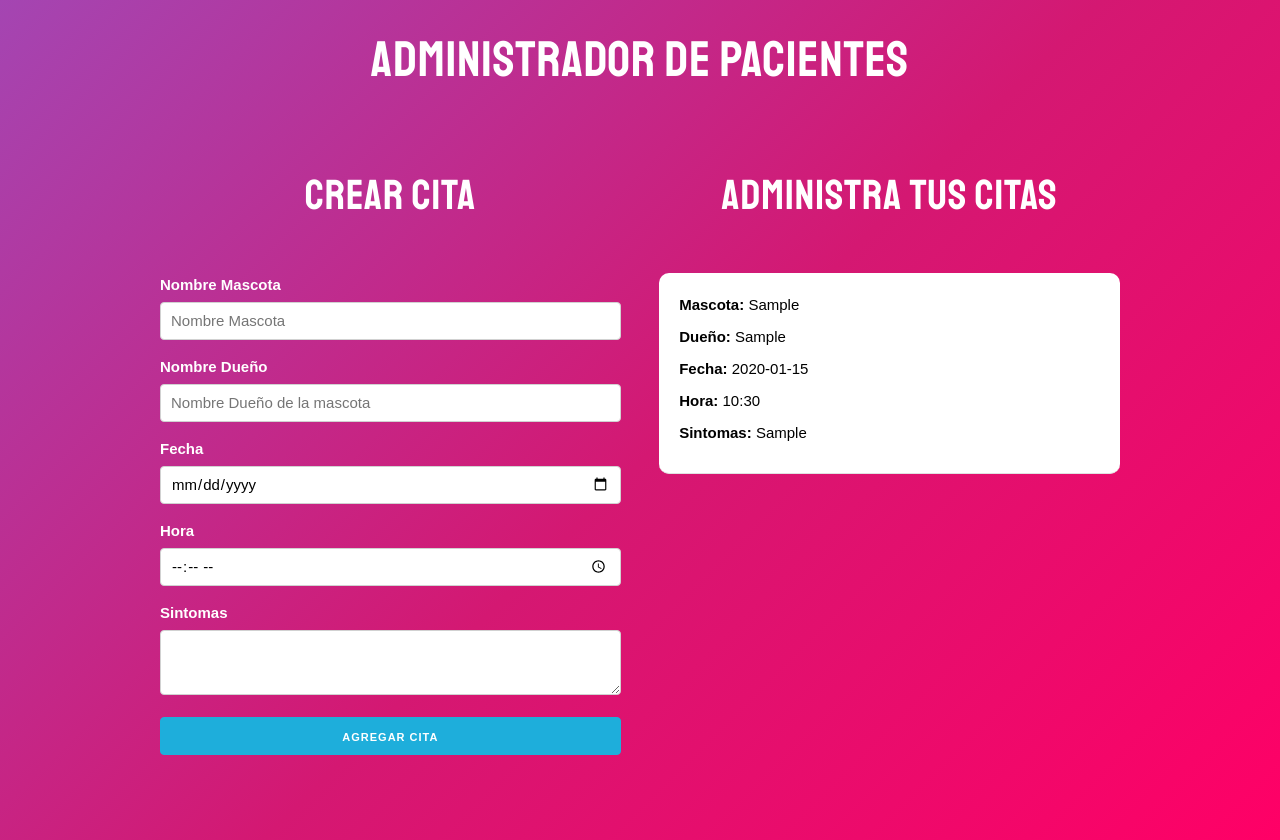
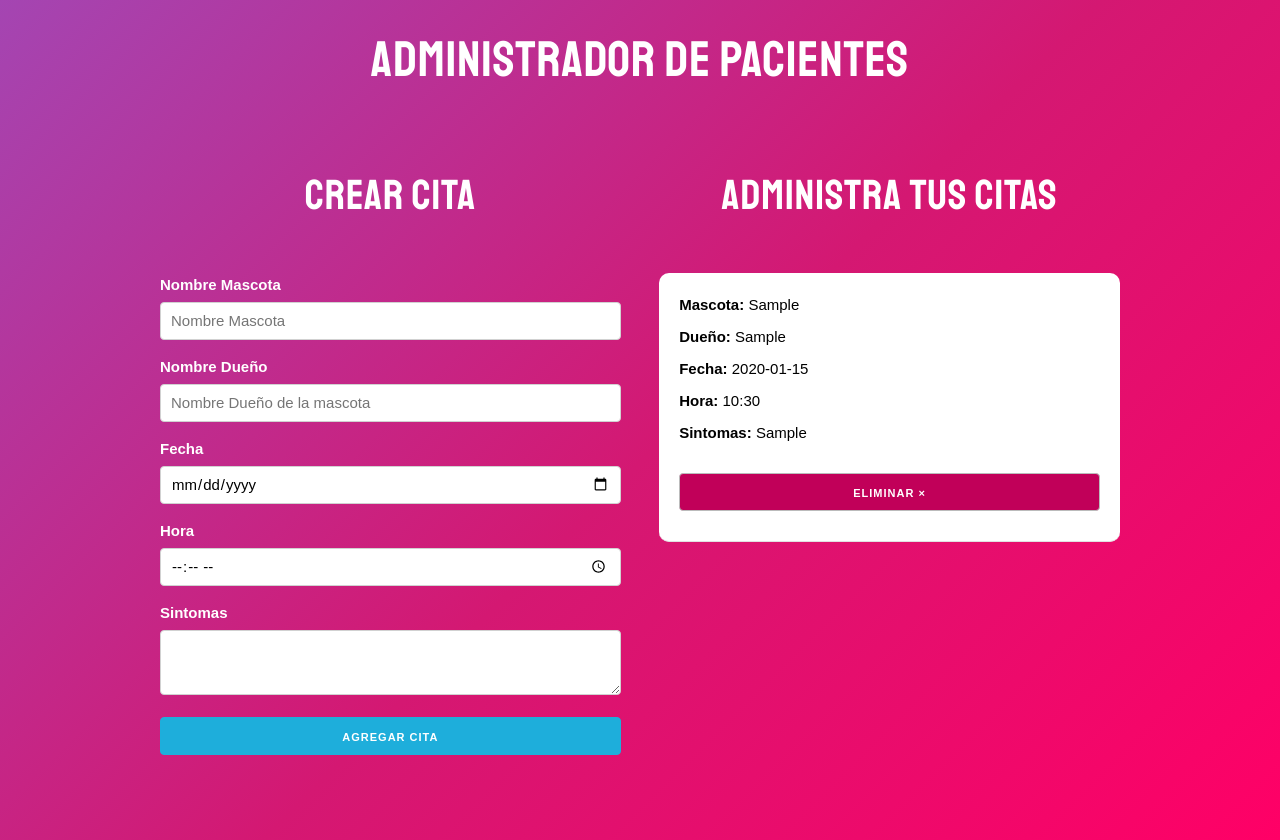
Before and after one commit to dfldiego/r-AdministradorPacientes, a React (Create React App) app: page / in a window 1280 px wide. Both pictures are taken after typing "Sample", "Sample", "2020-01-15", "10:30", "Sample" into the empty fields and a click on the button "AGREGAR CITA". Built offline with nearby package versions, Linux system fonts and the light colour scheme.

Commit message:
eliminando citas del state

```diff
--- a/src/App.js
+++ b/src/App.js
@@ -9,8 +9,13 @@
 
   //Funcion que tome las citas actuales y agregue la nueva.
   const crearCita = cita => {
-    //console.log(cita);
     setCitas([...citas, cita])
+  }
+
+  //Funcion que elimina una cita por su id
+  const eliminarCita = id => {
+    const nuevasCitas = citas.filter(cita => cita.id !== id);
+    setCitas(nuevasCitas);
   }
 
   return (
--- a/src/components/Cita.jsx
+++ b/src/components/Cita.jsx
@@ -1,6 +1,6 @@
 import React, { Fragment } from 'react'
 
-const Cita = ({ cita }) => {
+const Cita = ({ cita, eliminarCita }) => {
 
     return (
         <Fragment>
@@ -10,6 +10,11 @@
                 <p>Fecha: <span>{cita.fecha}</span></p>
                 <p>Hora: <span>{cita.hora}</span></p>
                 <p>Sintomas: <span>{cita.sintomas}</span></p>
+
+                <button
+                    className="button eliminar u-full-width"
+                    onClick={() => eliminarCita(cita.id)}
+                >Eliminar &times;</button>
             </div>
         </Fragment>
     );
```
